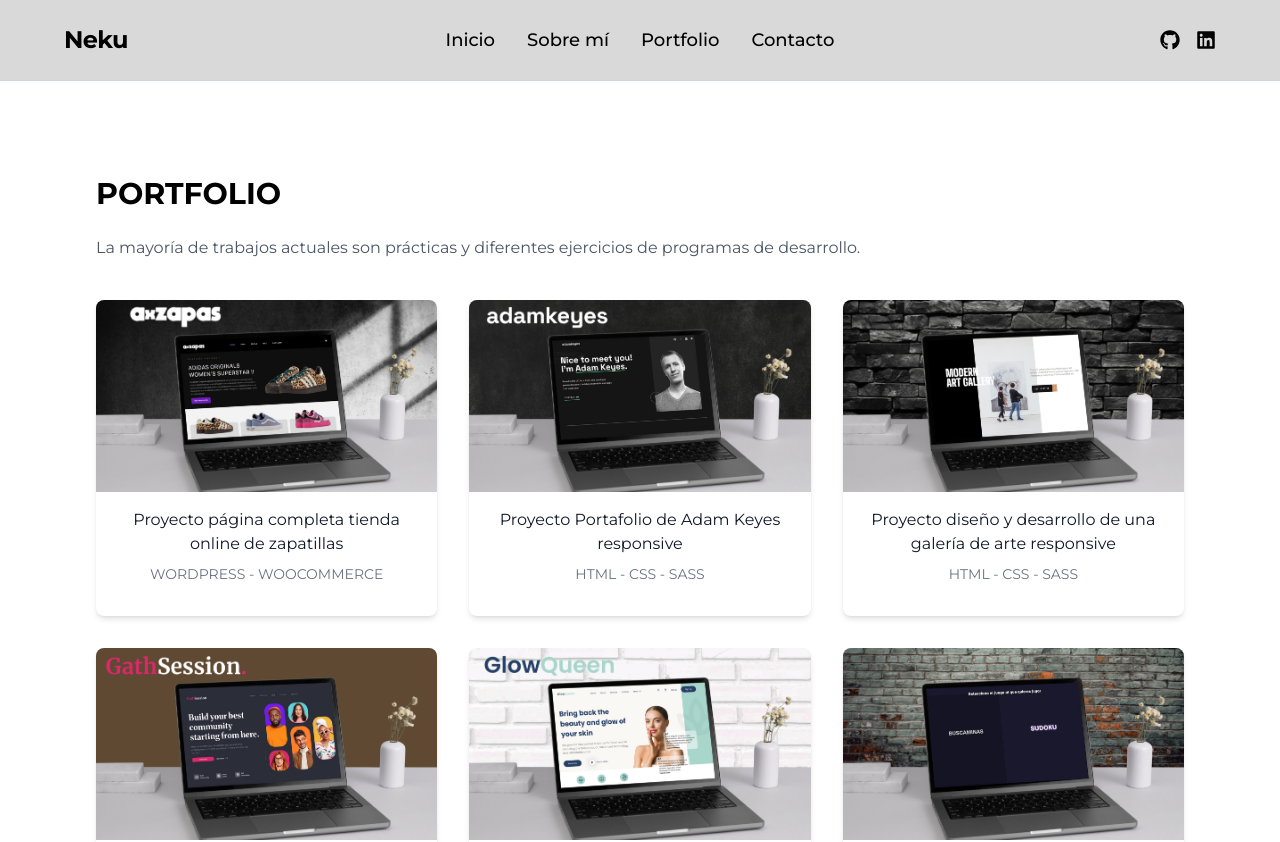
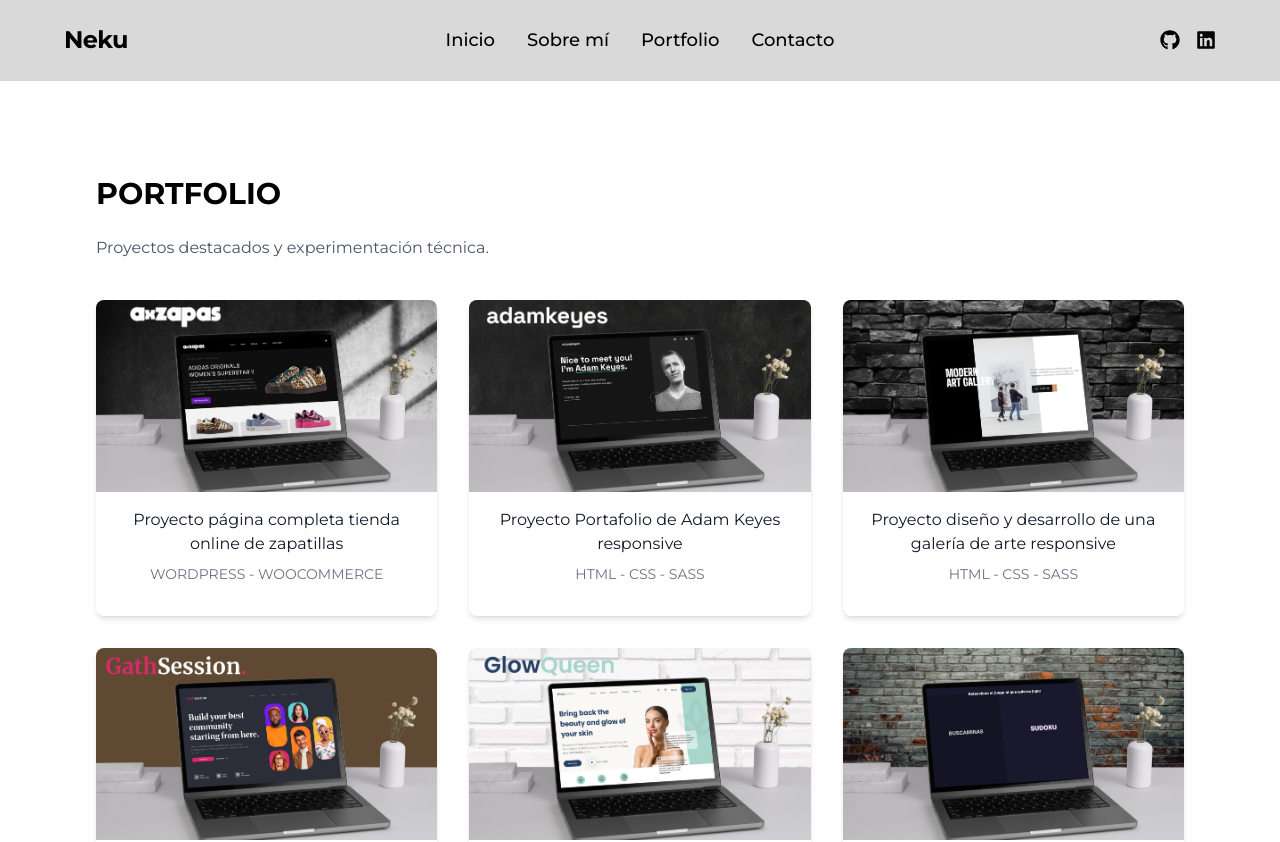
Before and after one commit to Oconcejero/portfolio_personal, a Next.js app: page /portfolio in a window 1280 px wide. Shown: the top 842 px of the page. Built offline with nearby package versions, Linux system fonts and the light colour scheme.

Commit message:
Cambiando texto en PORTFOLIO

```diff
--- a/src/components/Portolio.tsx
+++ b/src/components/Portolio.tsx
@@ -11,8 +11,7 @@ export default function Portfolio() {
         <h2 className="text-3xl text-black font-bold mb-6">PORTFOLIO</h2>{" "}
         <p className="text-gray-600 mb-10">
           {" "}
-          La mayoría de trabajos actuales son prácticas y diferentes ejercicios
-          de programas de desarrollo.{" "}
+          Proyectos destacados y experimentación técnica.{" "}
         </p>{" "}
         <div className="grid grid-cols-1 sm:grid-cols-2 lg:grid-cols-3 gap-8">
           {" "}
```
